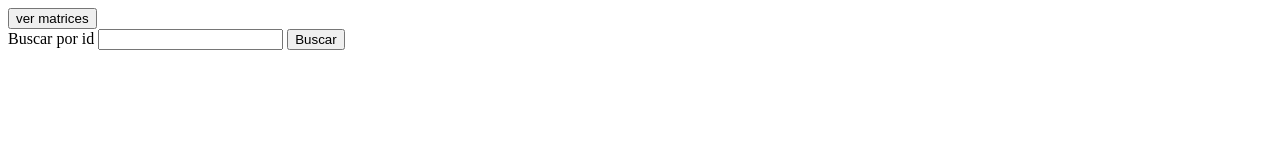
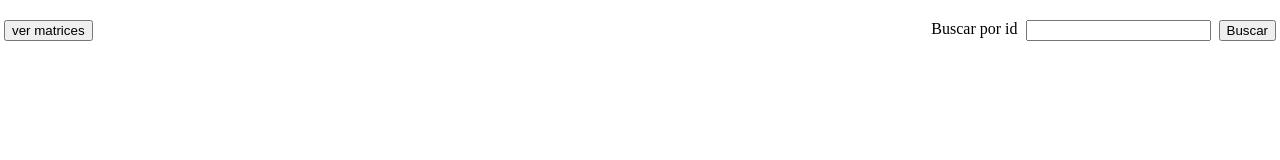
Before and after one commit to lenzx/Prueba-Tecnica, a website: page view/matrices.html in a window 1280 px wide. Drawn offline with Linux system fonts and the light colour scheme; files that its build step writes are made by us from their sources; files whose address does not match are found by name.

Commit message:
css index

```diff
--- /dev/null
+++ b/public/css/matrices.css
@@ -0,0 +1,16 @@
+body {
+    margin: 0;
+    padding: 0;
+}
+.header {
+    display: flex;
+    justify-content: space-between;
+
+}
+.contenedor-input {
+    display: flex;
+
+}
+.contenedor-input > label,input,button {
+    margin: 20px 4px;
+}
--- a/view/matrices.html
+++ b/view/matrices.html
@@ -4,17 +4,22 @@
     <meta charset="UTF-8">
     <meta name="viewport" content="width=device-width, initial-scale=1.0">
     <title>Document</title>
+    <link rel="stylesheet" href="./css/matrices.css">
 </head>
 <body>
+    <header class="header">
         <button id="button">ver matrices</button>
         <form action="" id="busqueda">
+            <div class="contenedor-input">
                 <label for="id">Buscar por id</label>
                 <input type="number" id="id" name="id" step="1">
                 <button type="submit">Buscar</button>
+            </div>
         </form>
+    </header>
     <div id="matrices">
 
-    </div>
+    </but>
     <script src="./js/matrices.js" type="module"></script>
 </body>
 </html>
```
Also changed, not shown: public/css/index.css (+9 -2 lines), view/index.html (+3 -3 lines). Lines whose indentation alone changed are shown as unchanged.
